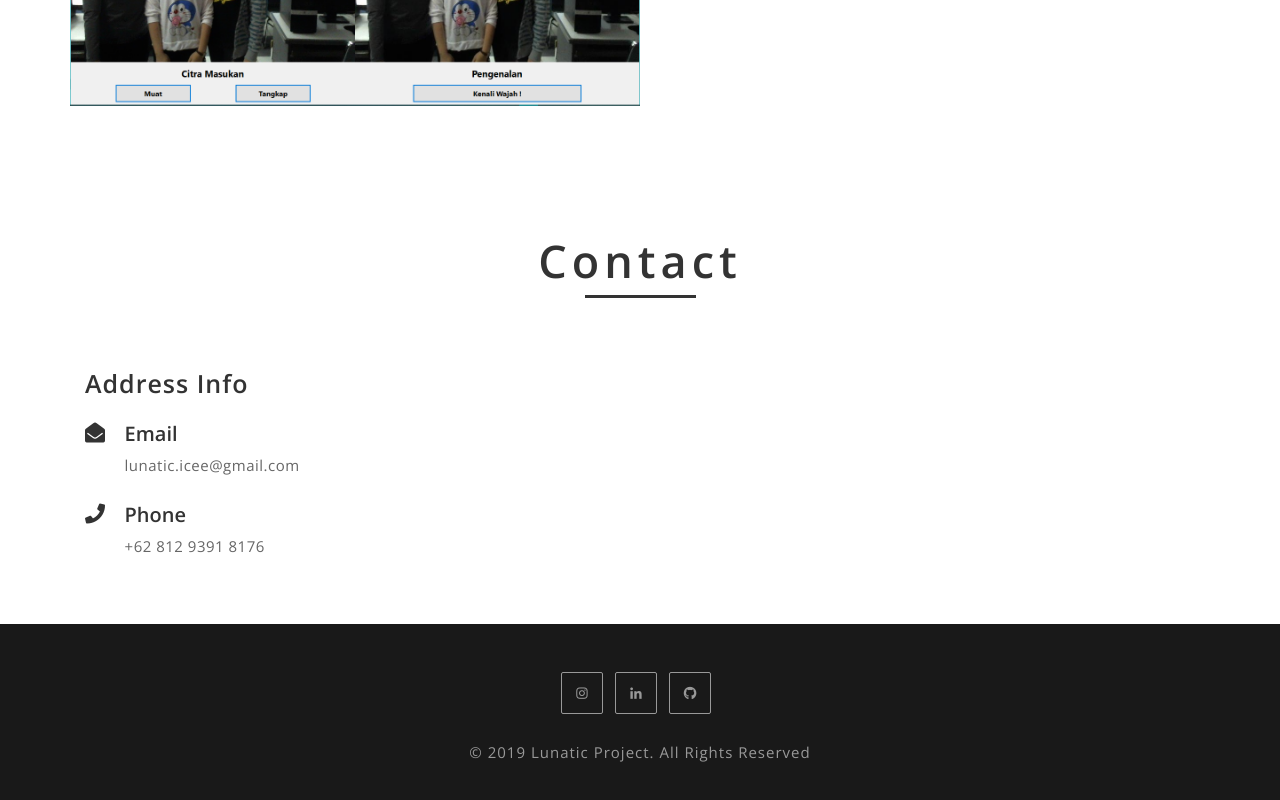
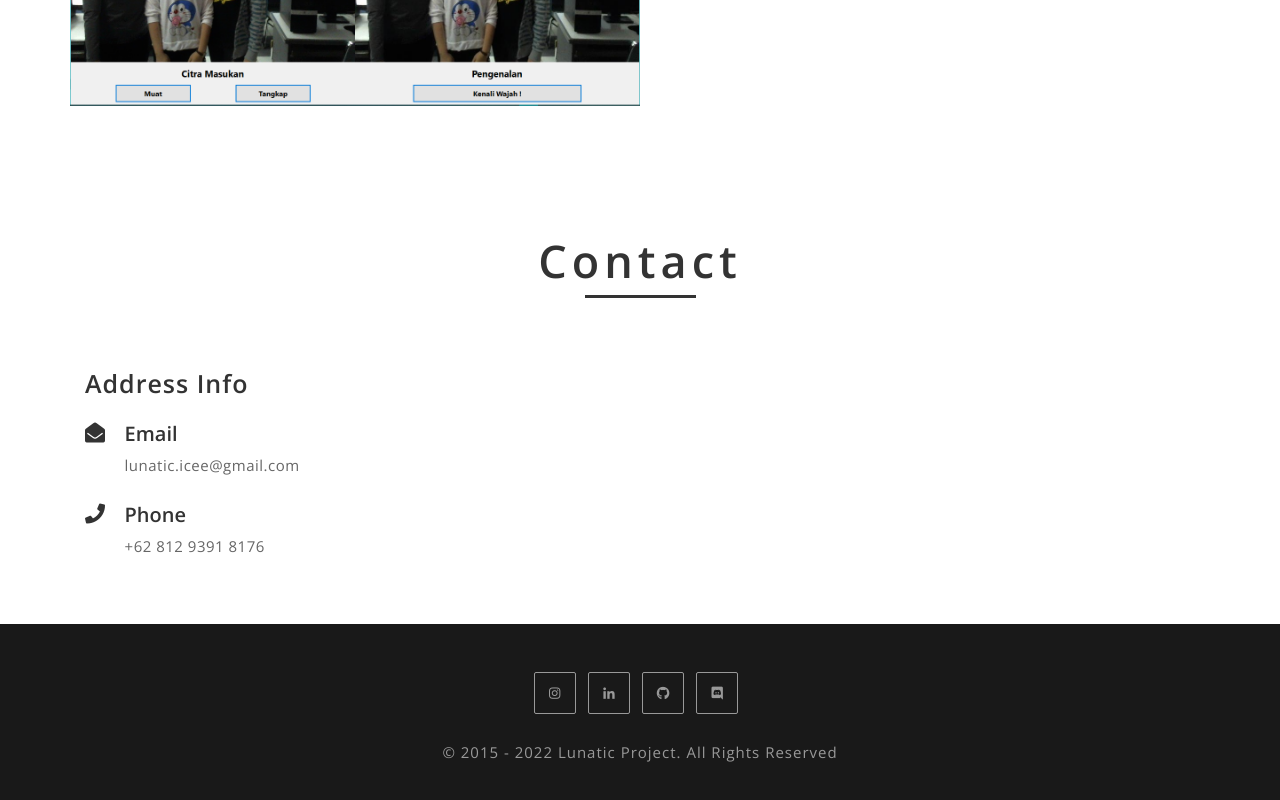
Before and after one commit to lunaticproject/Founder-Portfolio, a plain HTML site: page index.html in a window 1280 px wide. Shown: the part 3932-4732 px from the top of the page. Drawn offline with nearby package versions, Linux system fonts and the light colour scheme.

Commit message:
footer-change

```diff
--- a/index.html
+++ b/index.html
@@ -379,15 +379,16 @@
 				<div class="agile-grid-left agile-grid-right text-center">
 					<div class="social mb-4">
 						<ul>
-							<li><a href="https://www.instagram.com/lunatic.icee" target="blank"><i class="fab mr-2 fa-instagram"></i></a></li>
+							<li><a href="https://www.instagram.com/luna.lunaticproject" target="blank"><i class="fab mr-2 fa-instagram"></i></a></li>
 							<li><a href="https://www.linkedin.com/in/hengki-pranoto-8673ba171" target="blank"><i class="fab mr-2 fa-linkedin-in"></i></a></li>
 							<li><a href="https://www.github.com/lunaticice" target="blank"><i class="fab mr-2 fa-github"></i></a></li>
+              <li><a href="https://bit.ly/LunaticProjectDiscord" target="blank"><i class="fab mr-2 fa-discord"></i></a></li>
 						</ul>
 					</div>
 				</div>
 			</div>
 			<div class="copyright text-center">
-				<p>© 2019 Lunatic Project. All Rights Reserved
+				<p>© 2015 - 2022 Lunatic Project. All Rights Reserved
 			</div>
 		</div>
 	</footer>
```
Also changed, not shown: 2 other files.
